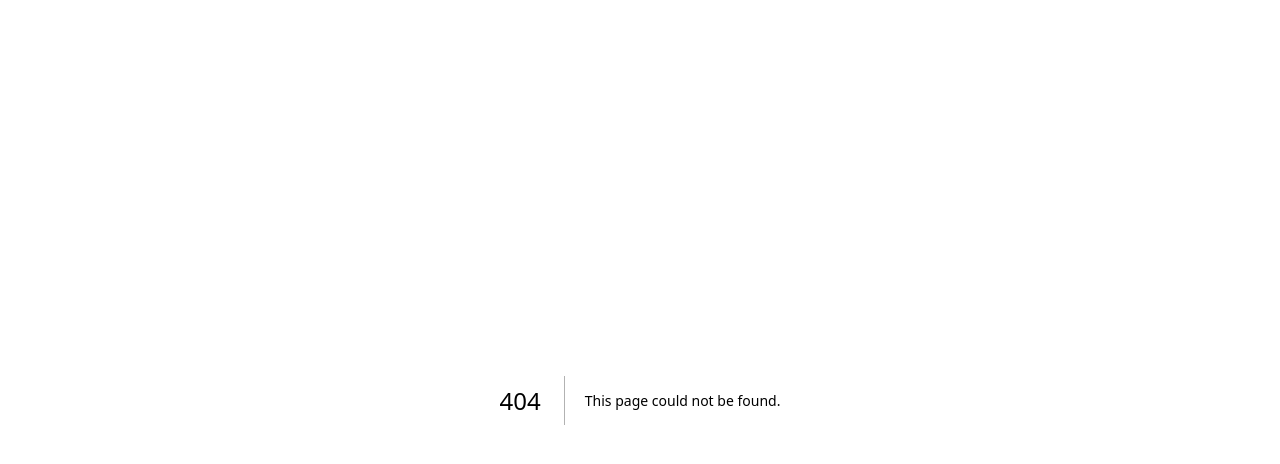
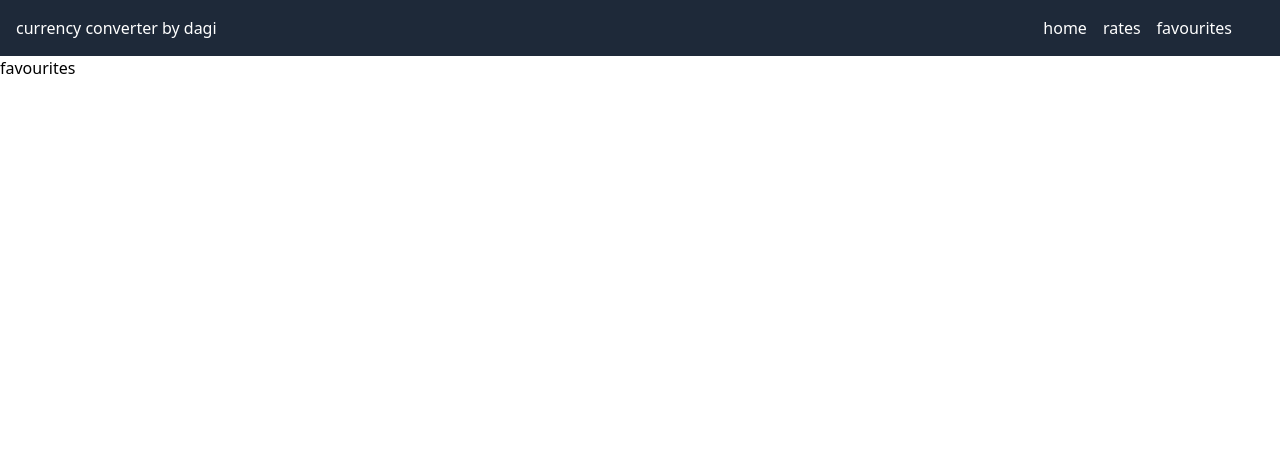
Before and after one commit to dagix7/currency-converter, a Next.js app: page /favourites in a window 1280 px wide. Before the commit this address had no page. Shown: the top 464 px of the page. Built offline with nearby package versions, Linux system fonts and the light colour scheme.

Commit message:
created the file structure and finished the navbar component

```diff
--- /dev/null
+++ b/app/favourites/page.tsx
@@ -0,0 +1,7 @@
+export default function Favourites() {
+
+return(
+
+
+<h1>favourites</h1>)
+}
--- a/app/globals.css
+++ b/app/globals.css
@@ -0,0 +1 @@
+@import "tailwindcss";
--- a/app/layout.tsx
+++ b/app/layout.tsx
@@ -1,6 +1,6 @@
 
 import "./globals.css";
-
+import Navbar from "@/components/Navbar";
 
 export default function RootLayout({
   children,
@@ -10,6 +10,7 @@ export default function RootLayout({
   return (
     <html lang="en">
       <body>
+        <Navbar/>
         {children}
       </body>
     </html>
--- /dev/null
+++ b/app/rates/page.tsx
@@ -0,0 +1,7 @@
+export default function rates() {
+
+return(
+
+
+<h1>rates</h1>)
+}
--- /dev/null
+++ b/components/Navbar.tsx
@@ -0,0 +1,18 @@
+import Link from "next/link";
+
+export default function Navbar(){
+
+return(
+<div className="flex justify-between items-center p-4 bg-gray-800 text-white">
+    <div className="flex 1  "> <h2>currency converter by dagi</h2> </div>
+    <div className="flex 1  space-x-4 mr-8">
+        <Link href="/"> home</Link>
+        <Link href="/rates"> rates</Link>
+        <Link href="/favourites"> favourites</Link>
+
+    </div>
+</div>
+
+);
+
+}
```
Also changed, not shown: components/footer.tsx (added).
